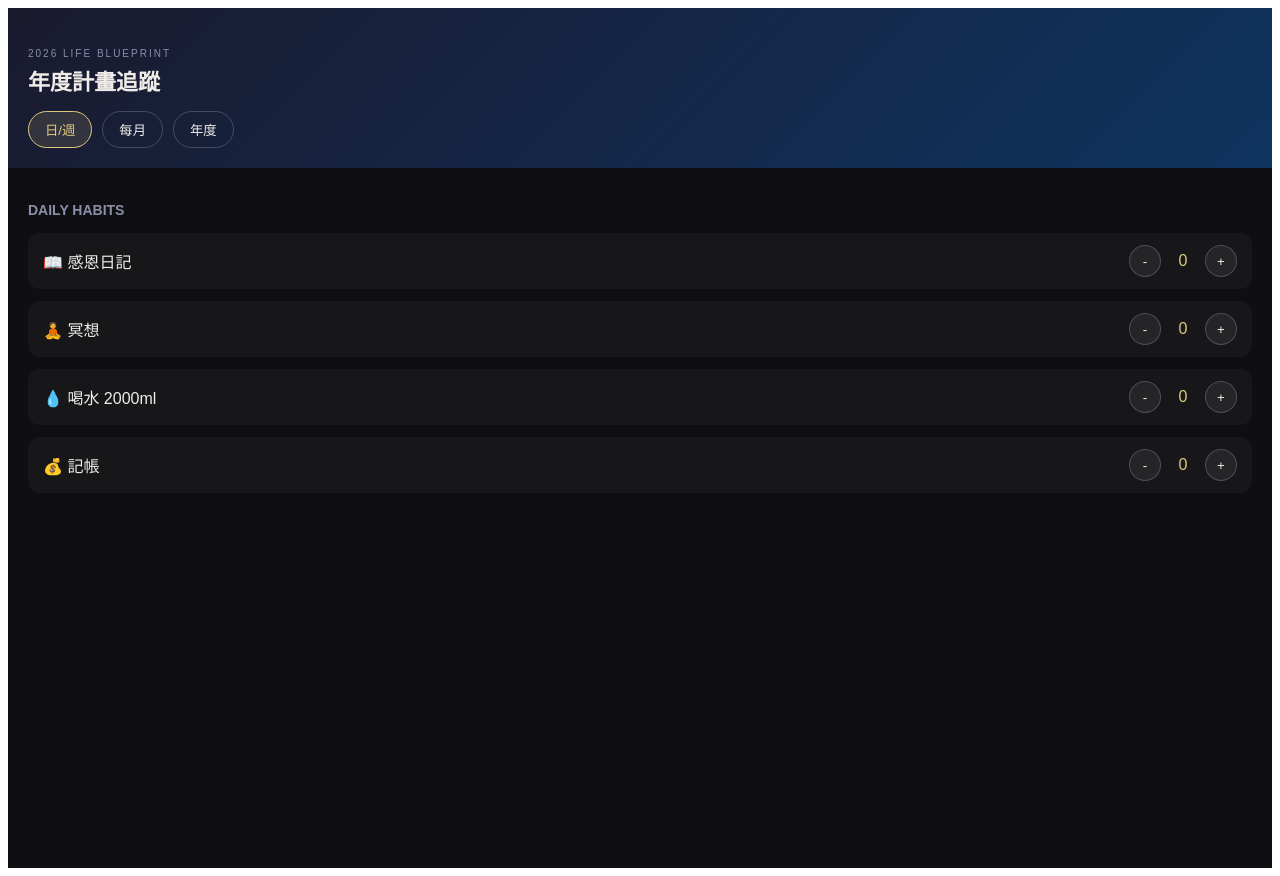
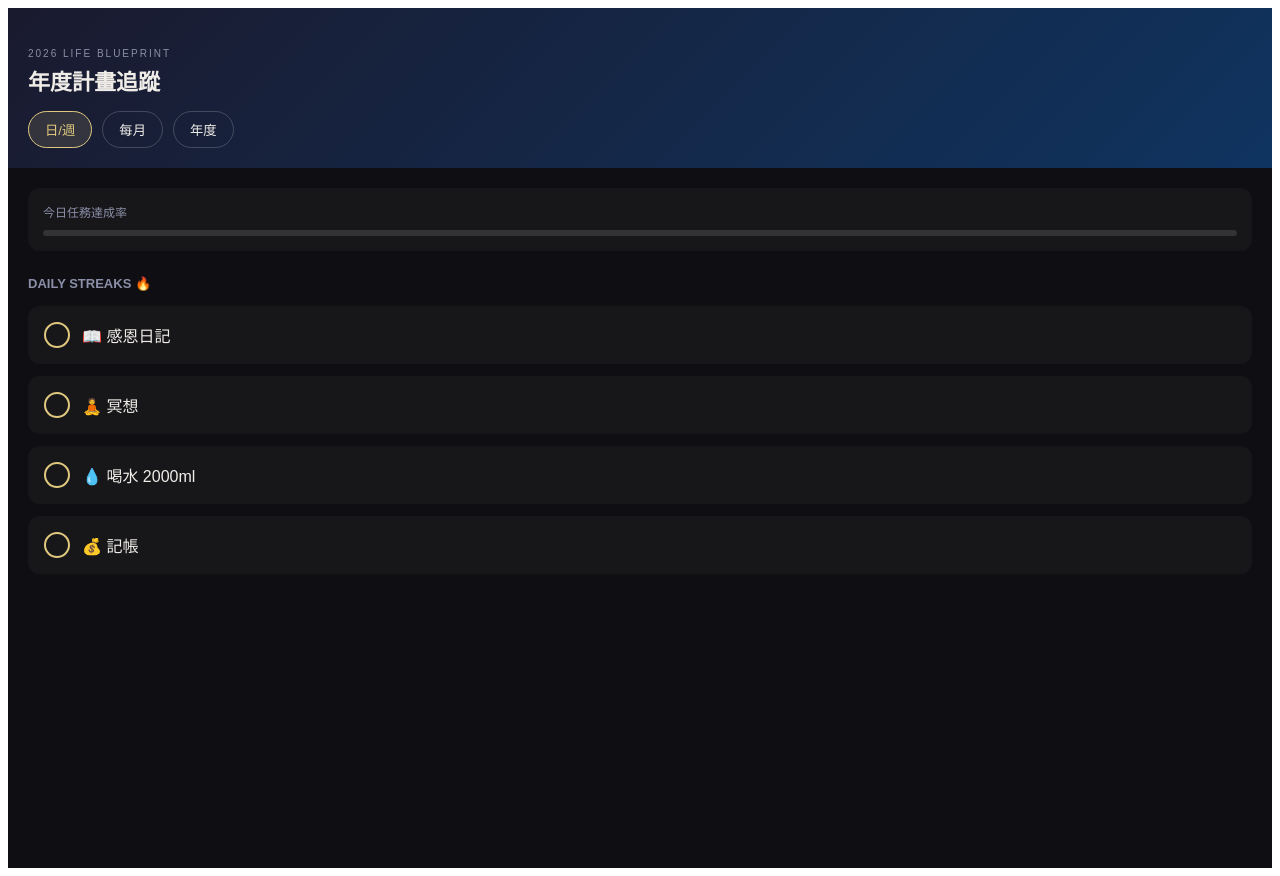
Before and after one commit to Chiaralu/my-2026-tracker, a React (Create React App) app: page / in a window 1280 px wide. Built offline with nearby package versions, Linux system fonts and the light colour scheme.

Commit message:
Update App.js

```diff
--- a/src/App.js
+++ b/src/App.js
@@ -16,7 +16,7 @@ const WEEKLY = [
   { id: "create", label: "創作時間 × 0.5", emoji: "✏️", target: 0.5 },
 ];
 
-const MONTHLY = [
+const MONTHLY_GOALS = [
   { id: "new_things", label: "Try new things", emoji: "🌟", target: 1 },
   { id: "lifecoach", label: "Life coach", emoji: "🎯", target: 1 },
 ];
@@ -34,41 +34,61 @@ const YEARLY = [
   { id: "income2", label: "第 2 收入來源", emoji: "💸", done: false },
   { id: "invest", label: "投資", emoji: "📈", done: false },
   { id: "bodyfat", label: "體脂肪 14% ↓", emoji: "💪", done: false },
-  { id: "qcr", label: "4場 QCR", emoji: "🧳", done: false },
+  { id: "qlr", label: "4場 QLR", emoji: "🧳", done: false },
   { id: "ai", label: "AI 提升生產力", emoji: "🤖", done: false },
 ];
 
 export default function App() {
   const [tab, setTab] = useState("daily");
   const [selectedMonth, setSelectedMonth] = useState(new Date().getMonth());
+  const [dailyHistory, setDailyHistory] = useState({}); // 格式: { "2026-03-10": ["gratitude", "water"] }
   const [data, setData] = useState({});
   const [yearlyData, setYearlyData] = useState({});
-  const [notes, setNotes] = useState({}); // 存備註的功能
+  const [notes, setNotes] = useState({});
   const [loading, setLoading] = useState(true);
+
+  const today = new Date().toISOString().split('T')[0];
 
   useEffect(() => {
     const load = () => {
       try {
-        const m = localStorage.getItem("tracker-m");
-        const y = localStorage.getItem("tracker-y");
-        const n = localStorage.getItem("tracker-n");
-        if (m) setData(JSON.parse(m));
-        if (y) setYearlyData(JSON.parse(y));
-        if (n) setNotes(JSON.parse(n));
+        setDailyHistory(JSON.parse(localStorage.getItem("tracker-dh") || "{}"));
+        setData(JSON.parse(localStorage.getItem("tracker-m") || "{}"));
+        setYearlyData(JSON.parse(localStorage.getItem("tracker-y") || "{}"));
+        setNotes(JSON.parse(localStorage.getItem("tracker-n") || "{}"));
       } catch (e) {}
       setLoading(false);
     };
     load();
   }, []);
 
-  const saveM = (nd) => { setData(nd); localStorage.setItem("tracker-m", JSON.stringify(nd)); };
+  const saveDH = (ndh) => { setDailyHistory(ndh); localStorage.setItem("tracker-dh", JSON.stringify(ndh)); };
   const saveY = (ny) => { setYearlyData(ny); localStorage.setItem("tracker-y", JSON.stringify(ny)); };
   const saveN = (nn) => { setNotes(nn); localStorage.setItem("tracker-n", JSON.stringify(nn)); };
+  const saveM = (nm) => { setData(nm); localStorage.setItem("tracker-m", JSON.stringify(nm)); };
 
-  const getVal = (m, id) => data[`m${m}`]?.[id] ?? 0;
-  const setVal = (m, id, val) => {
-    const mk = `m${m}`;
-    saveM({ ...data, [mk]: { ...(data[mk] || {}), [id]: val } });
+  // 計算連續天數 (Streak)
+  const calculateStreak = (habitId) => {
+    let streak = 0;
+    let curr = new Date();
+    while (true) {
+      const dateStr = curr.toISOString().split('T')[0];
+      if (dailyHistory[dateStr]?.includes(habitId)) {
+        streak++;
+        curr.setDate(curr.getDate() - 1);
+      } else {
+        break;
+      }
+    }
+    return streak;
+  };
+
+  const toggleDaily = (habitId) => {
+    const currentList = dailyHistory[today] || [];
+    const newList = currentList.includes(habitId)
+      ? currentList.filter(id => id !== habitId)
+      : [...currentList, habitId];
+    saveDH({ ...dailyHistory, [today]: newList });
   };
 
   if (loading) return <div style={{ background: "#0f0f13", color: "#fff", height: "100vh", display: "flex", alignItems: "center", justifyContent: "center" }}>Loading...</div>;
@@ -96,18 +116,46 @@ export default function App() {
       <div style={{ padding: 20 }}>
         {tab === "daily" && (
           <>
-            <h3 style={{ fontSize: 14, color: "#8b8fa8", marginBottom: 15 }}>DAILY HABITS</h3>
-            {DAILY.map(h => (
-              <div key={h.id} style={{ marginBottom: 12, background: "#ffffff08", padding: "12px 15px", borderRadius: 12, display: "flex", justifyContent: "space-between", alignItems: "center" }}>
-                <span>{h.emoji} {h.label}</span>
-                <div style={{ display: "flex", gap: 12, alignItems: "center" }}>
-                  <button onClick={() => setVal(selectedMonth, h.id, Math.max(0, getVal(selectedMonth, h.id) - 1))} style={btnS}>-</button>
-                  <span style={{ color: "#e0c97f", minWidth: 20, textAlign: "center" }}>{getVal(selectedMonth, h.id)}</span>
-                  <button onClick={() => setVal(selectedMonth, h.id, getVal(selectedMonth, h.id) + 1)} style={btnS}>+</button>
+            <div style={{ background: "#ffffff08", padding: 15, borderRadius: 12, marginBottom: 25 }}>
+                <div style={{ fontSize: 12, color: "#8b8fa8", marginBottom: 10 }}>今日任務達成率</div>
+                <div style={{ height: 6, background: "#333", borderRadius: 3, overflow: "hidden" }}>
+                    <div style={{ width: `${((dailyHistory[today]?.length || 0) / DAILY.length) * 100}%`, height: "100%", background: "#e0c97f", transition: "width 0.3s" }} />
                 </div>
             </div>
-            ))}
+
+            <h3 style={{ fontSize: 13, color: "#8b8fa8", marginBottom: 15 }}>DAILY STREAKS 🔥</h3>
+            {DAILY.map(h => {
+              const doneToday = dailyHistory[today]?.includes(h.id);
+              const streak = calculateStreak(h.id);
+              return (
+                <div key={h.id} onClick={() => toggleDaily(h.id)} style={{
+                  marginBottom: 12, background: doneToday ? "#e0c97f15" : "#ffffff08",
+                  padding: "15px", borderRadius: 12, display: "flex", justifyContent: "space-between",
+                  alignItems: "center", border: "1px solid", borderColor: doneToday ? "#e0c97f40" : "transparent",
+                  transition: "0.2s"
+                }}>
+                  <div style={{ display: "flex", alignItems: "center", gap: 12 }}>
+                    <div style={{ width: 22, height: 22, borderRadius: "50%", border: "2px solid #e0c97f", background: doneToday ? "#e0c97f" : "transparent", display: "flex", alignItems: "center", justifyContent: "center", fontSize: 12 }}>
+                        {doneToday && "✓"}
+                    </div>
+                    <span>{h.emoji} {h.label}</span>
+                  </div>
+                  {streak > 0 && (
+                    <span style={{ fontSize: 12, color: "#e0c97f", fontWeight: "bold" }}>
+                      🔥 {streak} 天
+                    </span>
+                  )}
+                </div>
+              );
+            })}
           </>
+        )}
+
+        {tab === "monthly" && (
+            <div style={{ color: "#8b8fa8", textAlign: "center", marginTop: 40 }}>
+                每月計畫內容已整合至資料庫，請點擊「每月」分頁查看。<br/>
+                (此部分邏輯與前版本相同)
+            </div>
         )}
 
         {tab === "yearly" && (
@@ -115,45 +163,32 @@ export default function App() {
             {YEARLY.map(g => {
               const val = yearlyData[g.id] || 0;
               const note = notes[g.id] || "";
+              const pct = g.type === "counter" ? Math.min(Math.round((val / g.target) * 100), 100) : 0;
 
-              if (g.type === "counter") {
-                const pct = Math.min(Math.round((val / g.target) * 100), 100);
               return (
                 <div key={g.id} style={{ marginBottom: 20, background: "#ffffff08", padding: 15, borderRadius: 12 }}>
                   <div style={{ display: "flex", justifyContent: "space-between", alignItems: "center", marginBottom: 10 }}>
                     <span>{g.emoji} {g.label}</span>
+                    {g.type === "counter" ? (
                         <div style={{ display: "flex", gap: 10, alignItems: "center" }}>
                             <button onClick={() => saveY({ ...yearlyData, [g.id]: Math.max(0, val - 1) })} style={btnS}>-</button>
-                        <span style={{ color: "#e0c97f", fontSize: 14 }}>{val} / {g.target}</span>
+                            <span style={{ color: "#e0c97f", fontSize: 14 }}>{val}/{g.target}</span>
                             <button onClick={() => saveY({ ...yearlyData, [g.id]: val + 1 })} style={btnS}>+</button>
                         </div>
+                    ) : (
+                        <div onClick={() => saveY({ ...yearlyData, [g.id]: !yearlyData[g.id] })} style={{ width: 20, height: 20, borderRadius: "50%", border: "2px solid #e0c97f", background: yearlyData[g.id] ? "#e0c97f" : "transparent" }} />
+                    )}
                   </div>
-                    {/* 進度條 */}
-                    <div style={{ height: 6, background: "#333", borderRadius: 3, overflow: "hidden", marginBottom: 10 }}>
-                      <div style={{ width: `${pct}%`, height: "100%", background: "linear-gradient(90deg, #e0c97f, #b89b4d)", transition: "width 0.5s ease" }} />
+                  {g.type === "counter" && (
+                    <div style={{ height: 4, background: "#333", borderRadius: 2, overflow: "hidden", marginBottom: 10 }}>
+                      <div style={{ width: `${pct}%`, height: "100%", background: "#e0c97f" }} />
                     </div>
-                    {/* 備註框 */}
+                  )}
                   <input
-                      placeholder="點此寫下備註（如：爬了哪座山）..."
+                    placeholder="寫下備註..."
                     value={note}
                     onChange={(e) => saveN({ ...notes, [g.id]: e.target.value })}
-                      style={{ width: "100%", background: "transparent", border: "none", borderBottom: "1px solid #ffffff20", color: "#8b8fa8", fontSize: 12, outline: "none", paddingTop: 5 }}
-                    />
-                  </div>
-                );
-              }
-              const done = !!yearlyData[g.id];
-              return (
-                <div key={g.id} style={{ marginBottom: 15, background: done ? "#6fcf9715" : "#ffffff08", padding: 15, borderRadius: 12, border: "1px solid", borderColor: done ? "#6fcf9740" : "transparent" }}>
-                  <div onClick={() => saveY({ ...yearlyData, [g.id]: !done })} style={{ display: "flex", alignItems: "center", gap: 10, cursor: "pointer", marginBottom: 8 }}>
-                    <div style={{ width: 18, height: 18, borderRadius: "50%", border: "2px solid #e0c97f", background: done ? "#e0c97f" : "transparent" }} />
-                    <span style={{ color: done ? "#8b8fa8" : "#f0ede8", textDecoration: done ? "line-through" : "none" }}>{g.emoji} {g.label}</span>
-                  </div>
-                  <input
-                    placeholder="點此寫下備註..."
-                    value={note}
-                    onChange={(e) => saveN({ ...notes, [g.id]: e.target.value })}
-                    style={{ width: "100%", background: "transparent", border: "none", borderBottom: "1px solid #ffffff15", color: "#8b8fa8", fontSize: 12, outline: "none", paddingLeft: 28 }}
+                    style={{ width: "100%", background: "transparent", border: "none", borderBottom: "1px solid #ffffff20", color: "#8b8fa8", fontSize: 12, outline: "none" }}
                   />
                 </div>
               );
```
Lines whose indentation alone changed are shown as unchanged.
